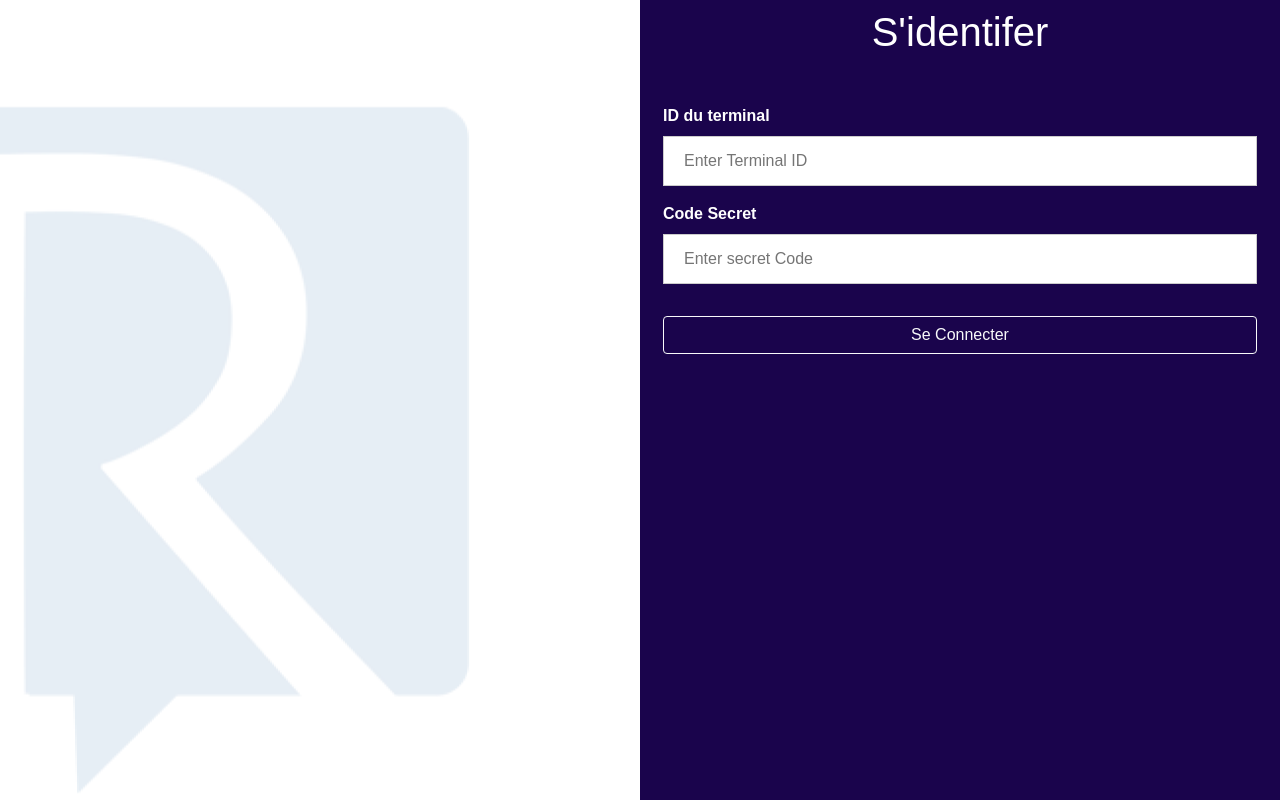
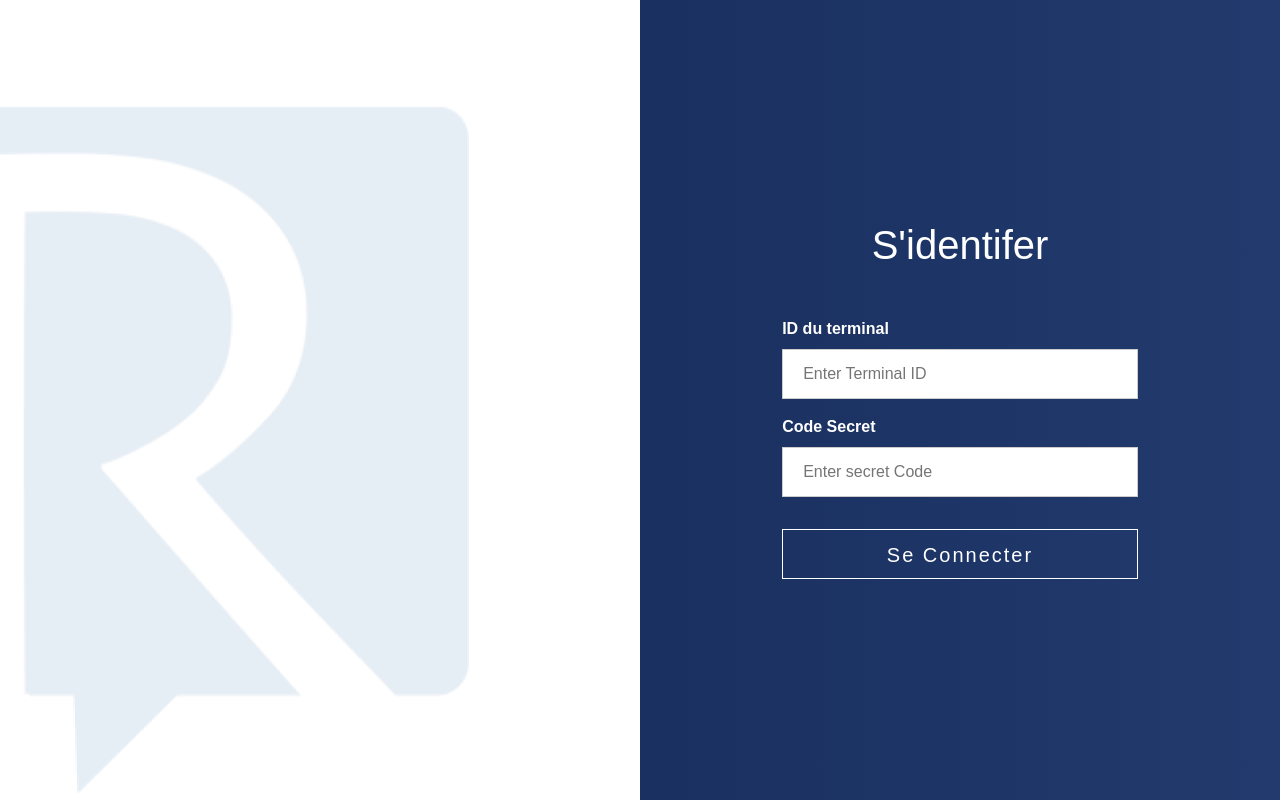
Before and after one commit to walidsamoud/Kiosk, a Vue app: page /auth/1/1 in a window 1280 px wide. Built offline with nearby package versions, Linux system fonts and the light colour scheme; no server answers.

Commit message:
fixed routing]

```diff
--- a/src/_helpers/router.js
+++ b/src/_helpers/router.js
@@ -15,7 +15,7 @@ export const router = new Router({
     routes: [
         {
             path: '/',
-            component: () => import('../views/kiosk/Login'),
+            component: () => import('../layout/kiosk/Kiosk.vue'),
             // ======================
             // Theme routes / pages
             // ======================
--- a/src/components/buttons/Button.vue
+++ b/src/components/buttons/Button.vue
@@ -38,6 +38,11 @@
         background-color: #193060;
         color: #fff;
     }
+    .theme-outline{
+        border: 1px solid #ffffff;
+        background-color: transparent;
+        color: #ffffff;
+    }
     .theme-medium{
         background-color: #264076;
         color: #fff;
--- a/src/views/kiosk/Login.vue
+++ b/src/views/kiosk/Login.vue
@@ -7,7 +7,7 @@
       </div>
     </div>
     <div class="split right d-flex flex-column">
-      <form method="post">
+      <form method="post" class="m-auto">
         <h1 class="p-2 text-center">S'identifer</h1>
         <div class="container pt-4">
           <div class="p-2">
@@ -16,6 +16,7 @@
               type="text"
               placeholder="Enter Terminal ID"
               name="teminalID"
+              id="teminalID"
               required
             />
           </div>
@@ -25,13 +26,12 @@
               type="password"
               placeholder="Enter secret Code"
               name="secretCode"
+              id="secretCode"
               required
             />
           </div>
           <div class="p-2 pt-4">
-            <button type="submit" class="btn btn-outline-light">
-              Se Connecter
-            </button>
+            <LbrxButton name="Se Connecter" size="small" theme="outline" class="w-100 m-0 p-0"></LbrxButton>
           </div>
         </div>
       </form>
@@ -76,7 +76,8 @@ button:hover {
 
 .right {
   right: 0;
-  background-color: rgb(26, 4, 076);
+  background-image: linear-gradient(to right, #193060, #223A6D);
+  padding: 50px;
 }
 
 .centered {
@@ -89,6 +90,7 @@ button:hover {
 }
 </style>
 <script>
+import LbrxButton from '../../components/buttons/Button.vue';
 export default {
   name: "Login",
   data: () => ({
@@ -105,6 +107,8 @@ export default {
   computed: {},
   created() {},
   mounted() {},
-  components: {},
+  components: {
+    LbrxButton
+  },
 };
 </script>
```
